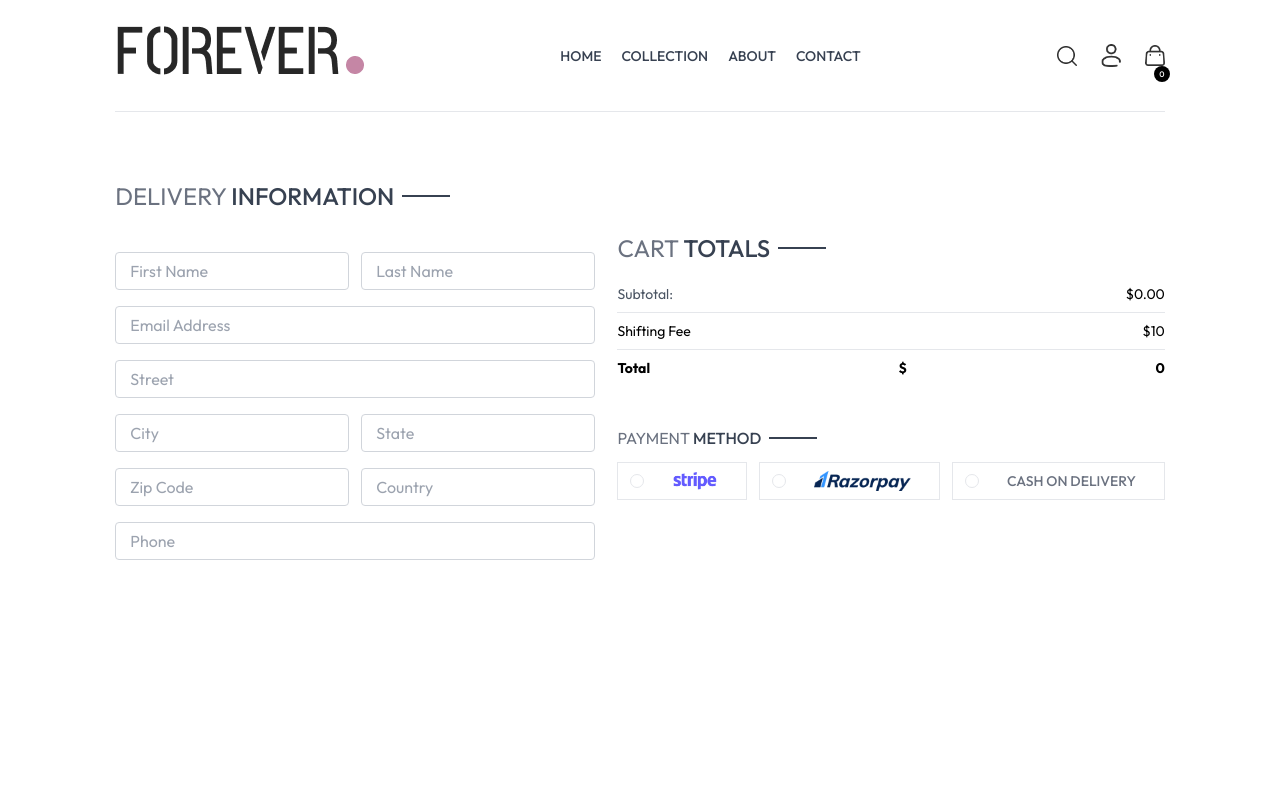
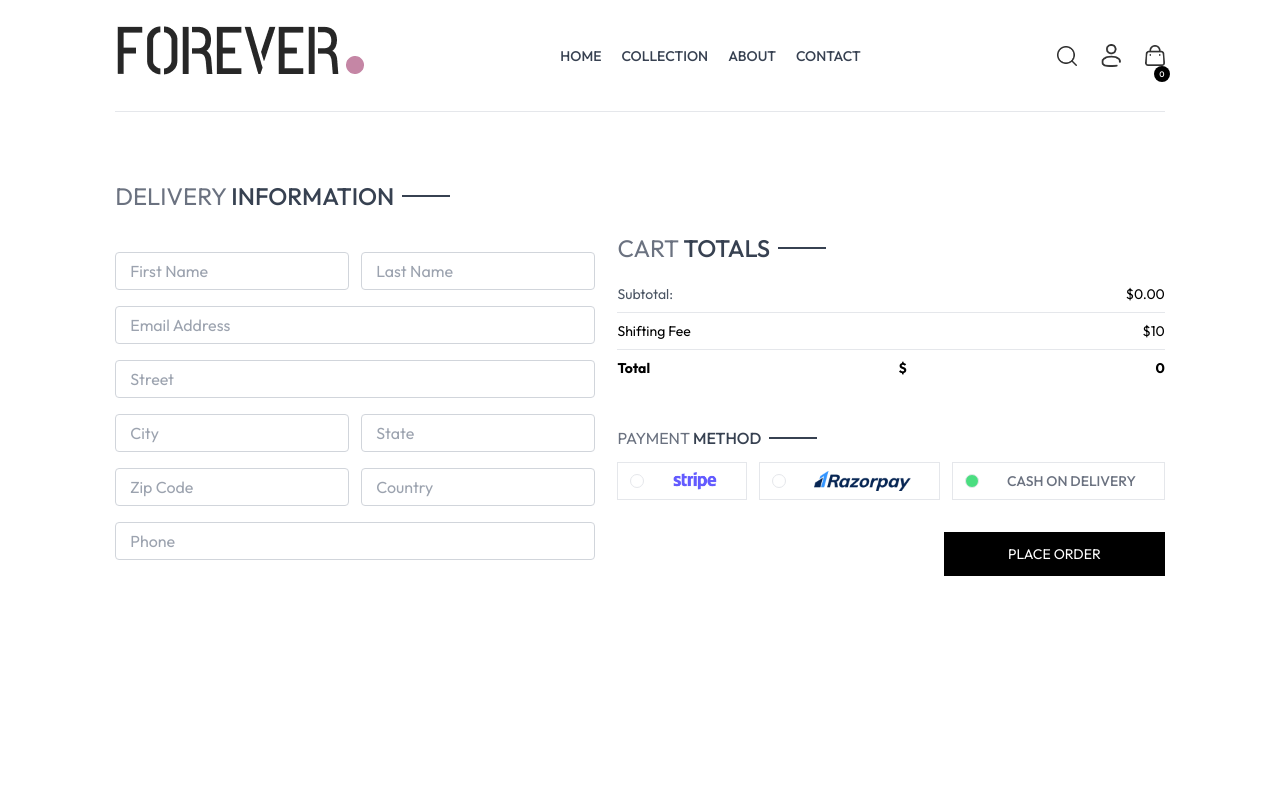
Before and after one commit to mdshoeb8147/forever, a React (Vite) app in the folder frontend/: page /place-order in a window 1280 px wide. Shown: the top 800 px of the page. Built offline with nearby package versions, Linux system fonts and the light colour scheme.

Commit message:
order page to be done

```diff
--- a/frontend/src/pages/PlaceOrder.jsx
+++ b/frontend/src/pages/PlaceOrder.jsx
@@ -1,8 +1,12 @@
+import { useContext, useState } from "react";
 import { assets } from "../assets/frontend_assets/assets";
 import CartTotal from "../components/CartTotal";
 import Title from "../components/Title";
+import { ShopContext } from "../context/ShopContext";
 
 const PlaceOrder = () => {
+  const [method, setMethod] = useState("cod");
+  const { navigate } = useContext(ShopContext);
   return (
     <div className="flex flex-col sm:flex-row justify-between gap-4 pt-5 sm:pt-14 min-h-[80vh] border-t">
       {/* left side */}
@@ -72,20 +76,49 @@ const PlaceOrder = () => {
           <Title text1={"PAYMENT"} text2={"METHOD"} />
           {/* payment method selection */}
           <div className="flex gap-3 flex-col lg:flex-row ">
-            <div className="flex items-center gap-3 border p-2 px-3 cursor-pointer">
-              <p className={`min-w-3.5 h-3.5 border rounded-full`}></p>
+            <div
+              onClick={() => setMethod("stripe")}
+              className="flex items-center gap-3 border p-2 px-3 cursor-pointer"
+            >
+              <p
+                className={`min-w-3.5 h-3.5 border rounded-full ${
+                  method == "stripe" ? "bg-green-400" : ""
+                }`}
+              ></p>
               <img className="h-5 mx-4" src={assets.stripe_logo} alt="" />
             </div>
-            <div className="flex items-center gap-3 border p-2 px-3 cursor-pointer">
-              <p className={`min-w-3.5 h-3.5 border rounded-full`}></p>
+            <div
+              onClick={() => setMethod("razorpay")}
+              className="flex items-center gap-3 border p-2 px-3 cursor-pointer"
+            >
+              <p
+                className={`min-w-3.5 h-3.5 border rounded-full ${
+                  method == "razorpay" ? "bg-green-400" : ""
+                }`}
+              ></p>
               <img className="h-5 mx-4" src={assets.razorpay_logo} alt="" />
             </div>
-            <div className="flex items-center gap-3 border p-2 px-3 cursor-pointer">
-              <p className={`min-w-3.5 h-3.5 border rounded-full`}></p>
+            <div
+              onClick={() => setMethod("cod")}
+              className="flex items-center gap-3 border p-2 px-3 cursor-pointer"
+            >
+              <p
+                className={`min-w-3.5 h-3.5 border rounded-full ${
+                  method == "cod" ? "bg-green-400" : ""
+                }`}
+              ></p>
               <p className="text-gray-500 text-sm font-medium mx-4">
                 CASH ON DELIVERY
               </p>
             </div>
+          </div>
+          <div className="w-full text-end mt-8 ">
+            <button
+              onClick={() => navigate("/orders")}
+              className="bg-black text-white px-16 py-3 text-sm"
+            >
+              PLACE ORDER
+            </button>
           </div>
         </div>
       </div>
```
